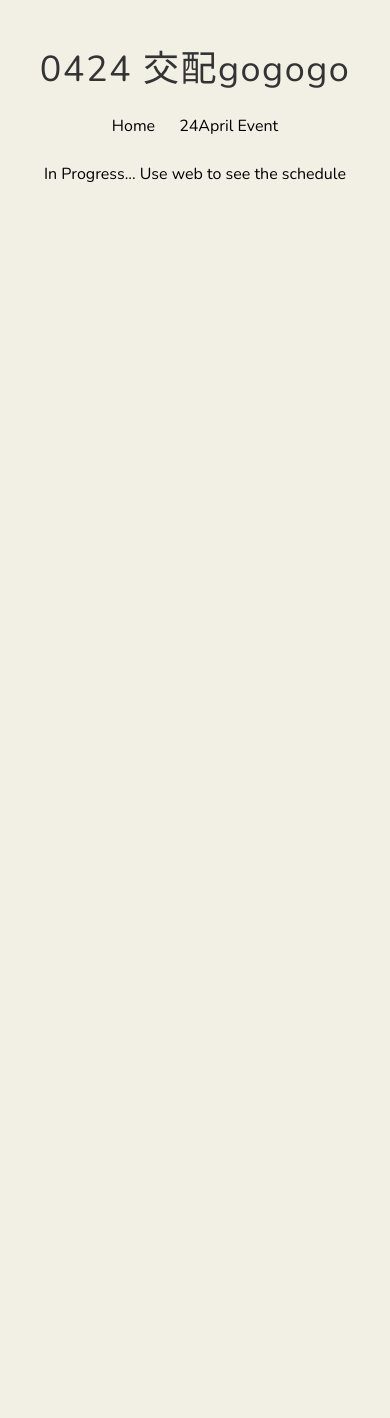
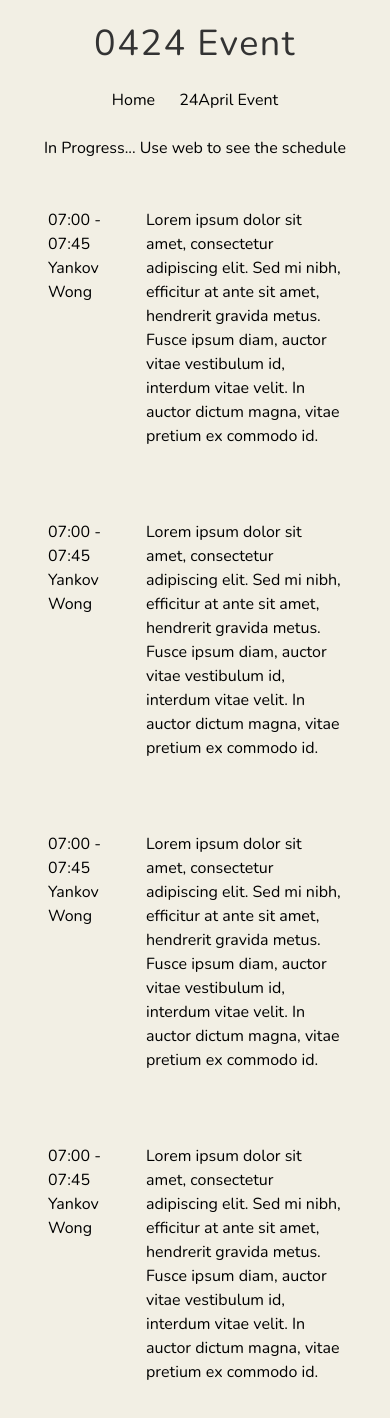
Before and after one commit to Chilap/ch-app, a Next.js app: page /eventschedule in a window 390 px wide. Shown: the top 1418 px of the page. Before the commit the page ends 844 px from the top, so only its background shows below. Built offline with nearby package versions, Linux system fonts and the light colour scheme.

Commit message:
haha schedule

```diff
--- a/pages/eventschedule.js
+++ b/pages/eventschedule.js
@@ -2,13 +2,101 @@ import Nav from "./nav";
 
 export default function EventSchedule() {
   return (
-    <div id="content">
-      <h1 className="text-4xl">0424 交配gogogo</h1>
-      <Nav />
-      <div className = 'inline-block lg:hidden'>
+    <div>
+      <div className="inline-block lg:hidden w-screen text-center">
+        <h1 className="text-4xl m-6">0424 Event</h1>
+        <Nav />
         <p>In Progress... Use web to see the schedule</p>
+
+        <div className="grid grid-cols-3 p-6 m-6 text-left">
+          <div className="left">
+            <div className="time">
+              <p>07:00 - 07:45</p>
+            </div>
+            <div className="speaker">
+              <p>Yankov Wong</p>
+            </div>
+          </div>
+
+          <div className="right col-span-2">
+            <div className="text-left">
+              <p>
+                Lorem ipsum dolor sit amet, consectetur adipiscing elit. Sed mi
+                nibh, efficitur at ante sit amet, hendrerit gravida metus. Fusce
+                ipsum diam, auctor vitae vestibulum id, interdum vitae velit. In
+                auctor dictum magna, vitae pretium ex commodo id.
+              </p>
+            </div>
+          </div>
+        </div>
+        <div className="grid grid-cols-3 p-6 m-6 text-left">
+          <div className="left">
+            <div className="time">
+              <p>07:00 - 07:45</p>
+            </div>
+            <div className="speaker">
+              <p>Yankov Wong</p>
+            </div>
+          </div>
+
+          <div className="right col-span-2">
+            <div className="text-left">
+              <p>
+                Lorem ipsum dolor sit amet, consectetur adipiscing elit. Sed mi
+                nibh, efficitur at ante sit amet, hendrerit gravida metus. Fusce
+                ipsum diam, auctor vitae vestibulum id, interdum vitae velit. In
+                auctor dictum magna, vitae pretium ex commodo id.
+              </p>
+            </div>
+          </div>
+        </div>
+        <div className="grid grid-cols-3 p-6 m-6 text-left">
+          <div className="left">
+            <div className="time">
+              <p>07:00 - 07:45</p>
+            </div>
+            <div className="speaker">
+              <p>Yankov Wong</p>
+            </div>
+          </div>
+
+          <div className="right col-span-2">
+            <div className="text-left">
+              <p>
+                Lorem ipsum dolor sit amet, consectetur adipiscing elit. Sed mi
+                nibh, efficitur at ante sit amet, hendrerit gravida metus. Fusce
+                ipsum diam, auctor vitae vestibulum id, interdum vitae velit. In
+                auctor dictum magna, vitae pretium ex commodo id.
+              </p>
+            </div>
+          </div>
+        </div>
+        <div className="grid grid-cols-3 p-6 m-6 text-left">
+          <div className="left">
+            <div className="time">
+              <p>07:00 - 07:45</p>
+            </div>
+            <div className="speaker">
+              <p>Yankov Wong</p>
+            </div>
+          </div>
+
+          <div className="right col-span-2">
+            <div className="text-left">
+              <p>
+                Lorem ipsum dolor sit amet, consectetur adipiscing elit. Sed mi
+                nibh, efficitur at ante sit amet, hendrerit gravida metus. Fusce
+                ipsum diam, auctor vitae vestibulum id, interdum vitae velit. In
+                auctor dictum magna, vitae pretium ex commodo id.
+              </p>
+            </div>
+          </div>
+        </div>
       </div>
-      <div className="hidden lg:inline-block">
+
+      <div id="content" className="hidden lg:inline-block">
+        <h1 className="text-4xl">0424 交配gogogo</h1>
+        <Nav />
         <ul className="timeline">
           <li className="event" data-date="7:00am - 07:45am">
             <h3>Lighting</h3>
```
